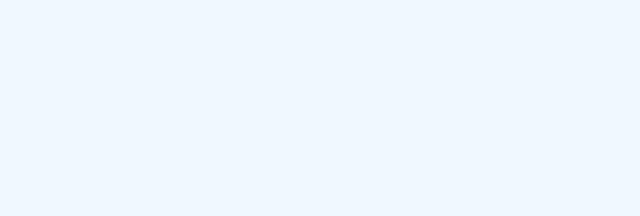
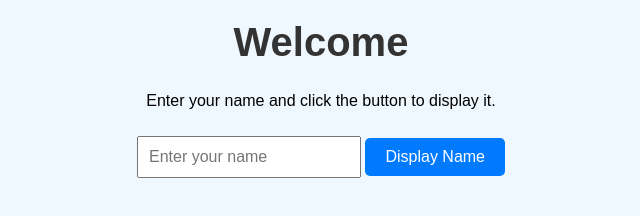
Before and after one commit to samina-shameem/variables_study, a plain HTML site: page index.html in a window 1280 px wide. Shown: the whole page, without its empty margins (319-959 px from the left). Drawn offline with Linux system fonts and the light colour scheme.

Commit message:
added h1,p,input,button, p of output tags.

```diff
--- a/index.html
+++ b/index.html
@@ -3,10 +3,14 @@
 <head>
     <meta charset="UTF-8">
     <meta name="viewport" content="width=device-width, initial-scale=1.0">
-    <title>Variables</title>
+    <title>Variable and DOM</title>
     <link rel="stylesheet" href="css/style.css">
 </head>
 <body>
-
+    <h1 id="title">Welcome</h1>
+    <p id="description">Enter your name and click the button to display it.</p>
+    <input type="text" id="nameInput" placeholder="Enter your name">
+    <button id ="displayButton">Display Name</button>
+    <p id="output"></p><!--area to show the name-->
 </body>
 </html>
```
